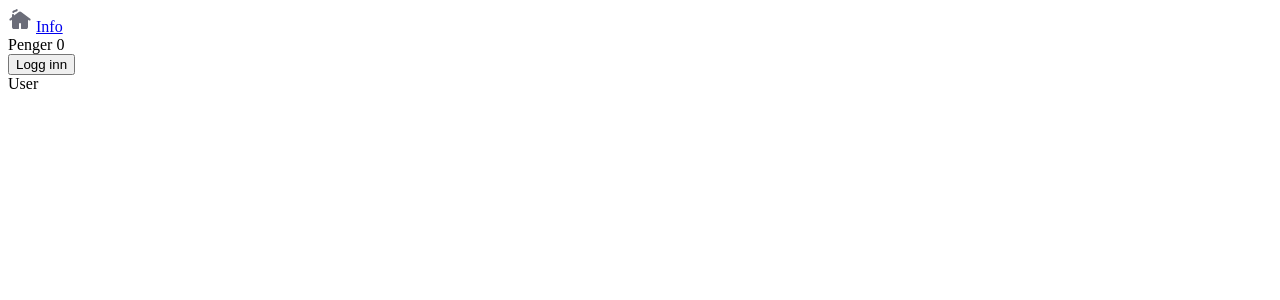
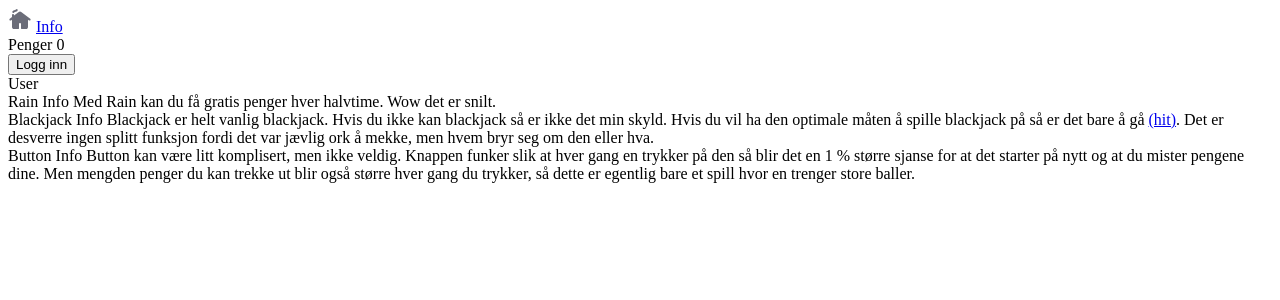
Before and after one commit to Carlo331/Carlocasino, a SvelteKit app in the folder CarloCasino/: page /info in a window 1280 px wide. Shown: the top 300 px of the page. Built offline with nearby package versions, Linux system fonts and the light colour scheme.

Commit message:
info page

```diff
--- a/CarloCasino/src/routes/info/+page.svelte
+++ b/CarloCasino/src/routes/info/+page.svelte
@@ -18,15 +18,18 @@
     {#if $Popup}
     <Login/>
     {/if}
-    <div id="resten" class="flex flex-col justify-evenly items-center w-full h-5/6"  in:fade={{duration: 1000}}>
-        <div id="RainInfo" class="">
-
+    <div id="resten" class="flex flex-col justify-evenly items-start pl-14 w-full h-5/6"  in:fade={{duration: 1000}}>
+        <div id="RainInfo" class="flex flex-col items-start w-5/6">
+            <span class="text-3xl text-blue">Rain Info</span>
+            <span class="text-sm text-sky">Med Rain kan du få gratis penger hver halvtime. Wow det er snilt.</span>
         </div>
-        <div id="BlackjackInfo" class="">
-
+        <div id="BlackjackInfo" class="flex flex-col items-start w-5/6">
+            <span class="text-3xl text-blue">Blackjack Info</span>
+            <span class="text-sm text-sky">Blackjack er helt vanlig blackjack. Hvis du ikke kan blackjack så er ikke det min skyld. Hvis du vil ha den optimale måten å spille blackjack på så er det bare å gå <a href="https://blackjackdoc.com/blackjack-cheatsheet.htm">(hit)</a>. Det er desverre ingen splitt funksjon fordi det var jævlig ork å mekke, men hvem bryr seg om den eller hva.</span>
         </div>
-        <div id="ButtonInfo" class="">
-
+        <div id="ButtonInfo" class="flex flex-col items-start w-5/6">
+            <span class="text-3xl text-blue">Button Info</span>
+            <span class="text-sm text-sky">Button kan være litt komplisert, men ikke veldig. Knappen funker slik at hver gang en trykker på den så blir det en 1 % større sjanse for at det starter på nytt og at du mister pengene dine. Men mengden penger du kan trekke ut blir også større hver gang du trykker, så dette er egentlig bare et spill hvor en trenger store baller.</span>
         </div>
     </div>
     {/if}
```
